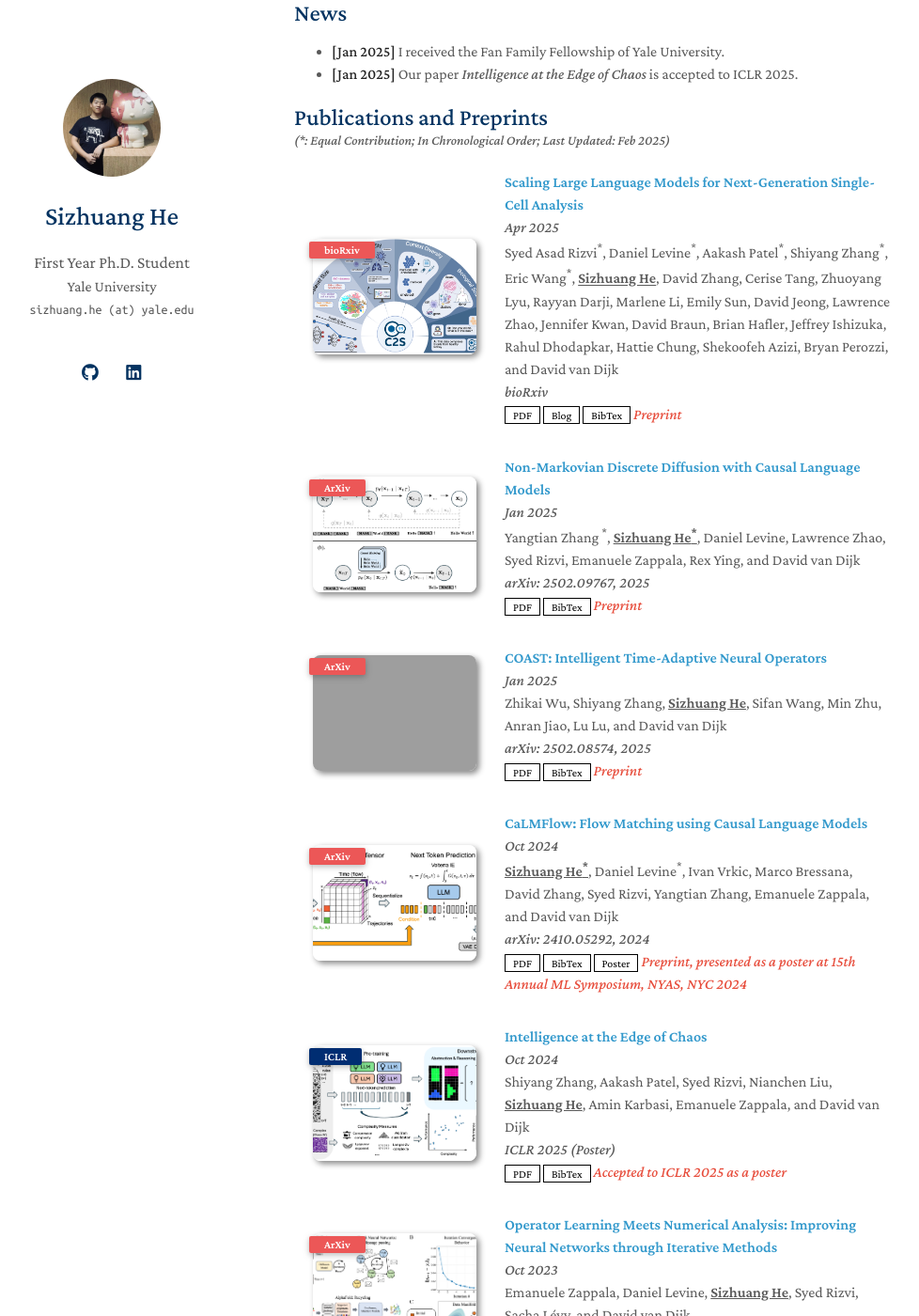
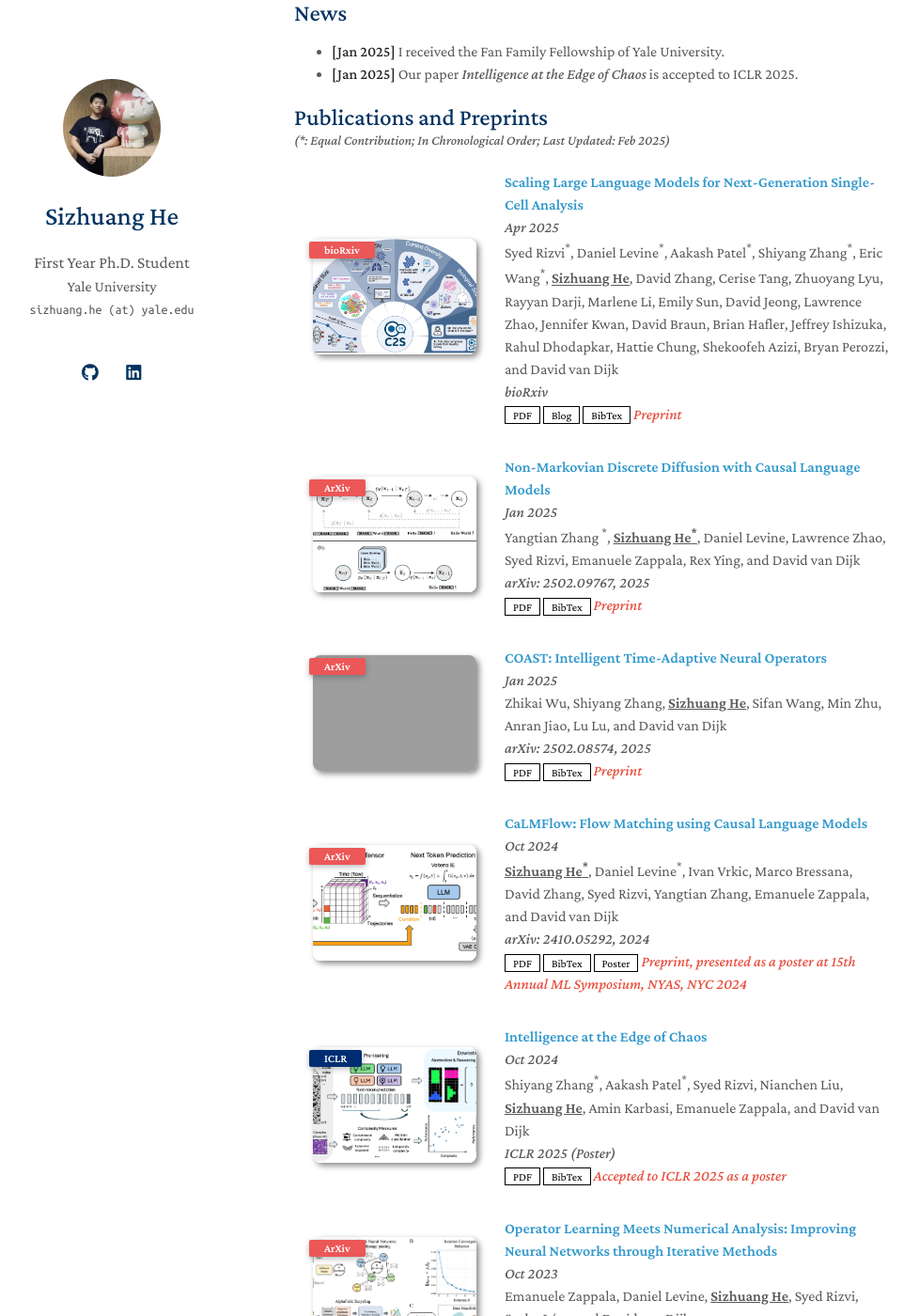
Before and after one commit to SizhuangHe/sizhuanghe.github.io, a Jekyll site: the page built from index.md, in a window 1280 px wide and 1400 px high, scrolled down 355 px. Shown: the whole window at 94% size, without its empty margins (157-1135 px from the left). Built offline with Jekyll 4.4.1, drawn with Linux system fonts in a browser that asks for light colours; a style sheet for code colours, icons or effects is not loaded; our own code applies the rules of GitHub Pages for plain Markdown files; grey boxes are pictures that could not be loaded.

Commit message:
minor fixes on authors

```diff
--- a/_data/publications.yml
+++ b/_data/publications.yml
@@ -1,6 +1,6 @@
 main:
   - title: Scaling Large Language Models for Next-Generation Single-Cell Analysis
-    authors: Syed Asad Rizvi<sup>*</sup>, Daniel Levine<sup>*</sup>, Aakash Patel<sup>*</sup>, Shiyang Zhang<sup>*</sup>, Eric Wang<sup>*</sup>, <b><u>Sizhuang He</u></b>, David Zhang, Cerise Tang, Zhuoyang Lyu, Rayyan Darji, Marlene Li, Emily Sun, David Jeong, Lawrence Zhao, Jennifer Kwan, David Braun, Brian Hafler, Jeffrey Ishizuka, Rahul Dhodapkar, Hattie Chung, Shekoofeh Azizi, Bryan Perozzi, and David van Dijk
+    authors: Syed Rizvi<sup>*</sup>, Daniel Levine<sup>*</sup>, Aakash Patel<sup>*</sup>, Shiyang Zhang<sup>*</sup>, Eric Wang<sup>*</sup>, <b><u>Sizhuang He</u></b>, David Zhang, Cerise Tang, Zhuoyang Lyu, Rayyan Darji, Marlene Li, Emily Sun, David Jeong, Lawrence Zhao, Jennifer Kwan, David Braun, Brian Hafler, Jeffrey Ishizuka, Rahul Dhodapkar, Hattie Chung, Shekoofeh Azizi, Bryan Perozzi, and David van Dijk
     date: Apr 2025
     conference_short: bioRxiv
     conference: bioRxiv
@@ -49,7 +49,7 @@ main:
     notes: Preprint, presented as a poster at 15th Annual ML Symposium, NYAS, NYC 2024
 
   - title: Intelligence at the Edge of Chaos
-    authors: Shiyang Zhang, Aakash Patel, Syed Rizvi, Nianchen Liu, <b><u>Sizhuang He</u></b>, Amin Karbasi, Emanuele Zappala, and David van Dijk
+    authors: Shiyang Zhang<sup>*</sup>, Aakash Patel<sup>*</sup>, Syed Rizvi, Nianchen Liu, <b><u>Sizhuang He</u></b>, Amin Karbasi, Emanuele Zappala, and David van Dijk
     date: Oct 2024
     conference_short: ICLR
     conference: ICLR 2025 (Poster)
```
